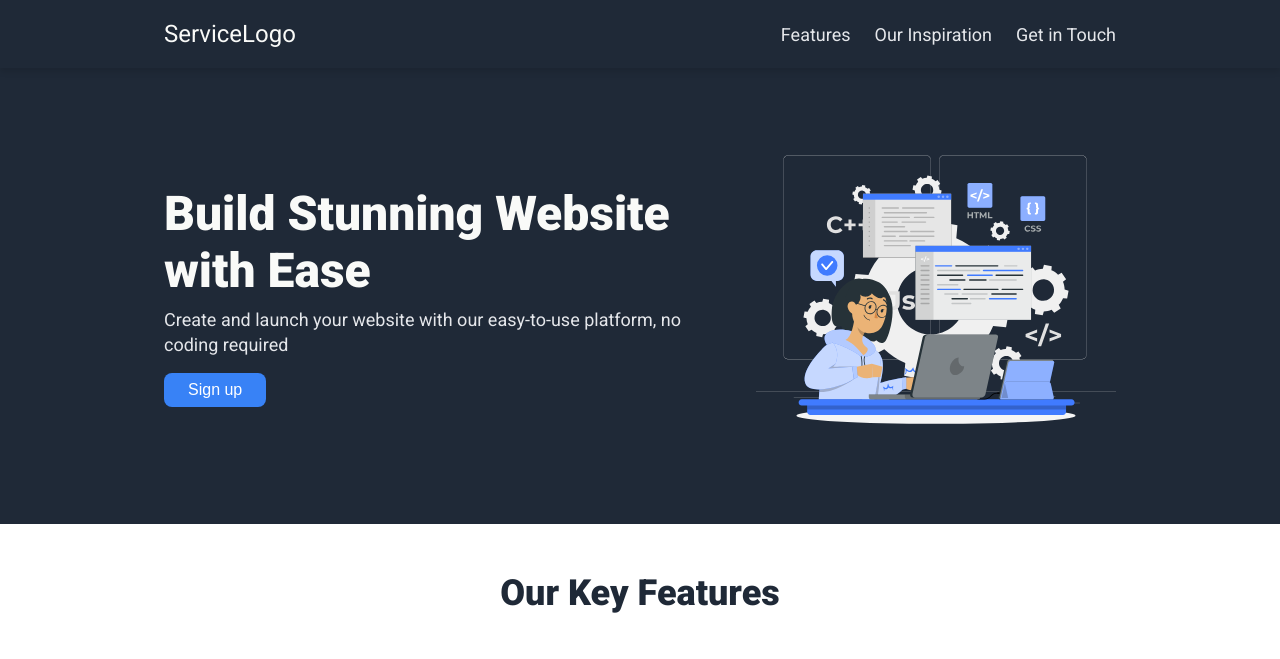
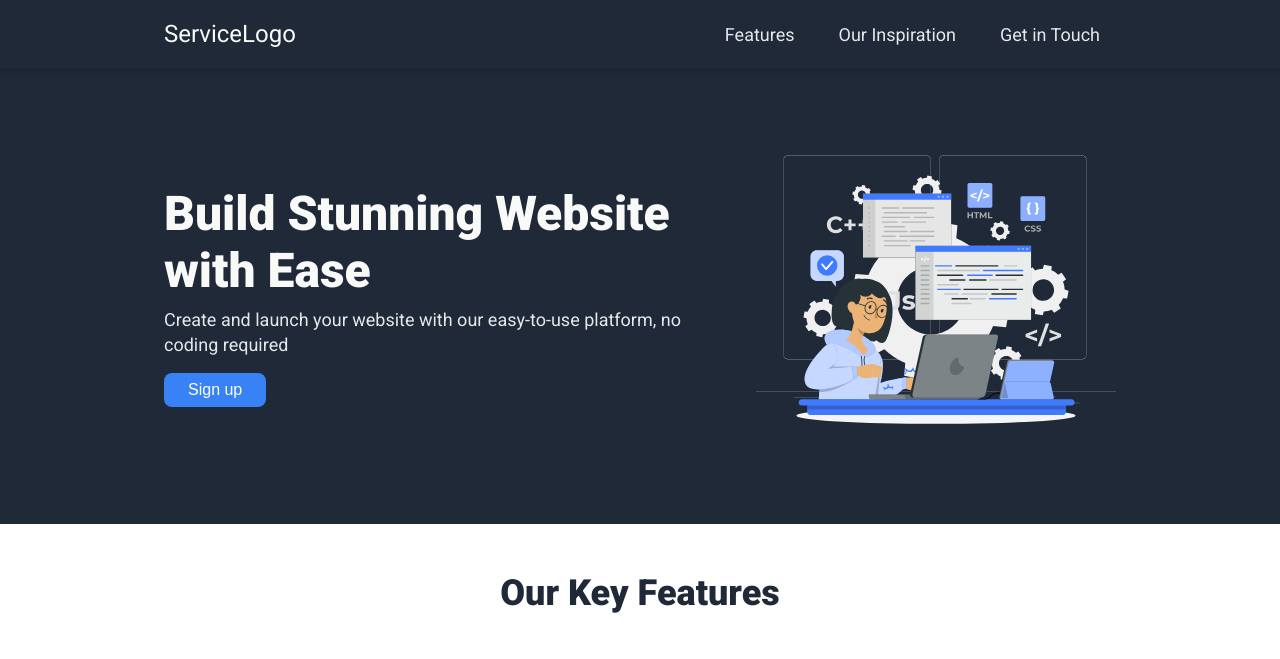
Before and after one commit to IssaKass/odin-landing-page, a plain HTML site: page index.html in a window 1280 px wide. Shown: the top 659 px of the page. Drawn offline with Linux system fonts and the light colour scheme.

Commit message:
Change nav links styles on hover

```diff
--- a/style.css
+++ b/style.css
@@ -77,12 +77,20 @@ button {
 
 .links {
 	display: flex;
-	gap: 24px;
+	gap: 12px;
 }
 
 .links a {
 	font-size: 18px;
 	color: #e5e7eb;
+	padding: 0.6rem 1rem;
+	border-radius: 0.4rem;
+	transition: all 250ms ease;
+}
+
+.links a:hover {
+	background-color: #3882f6;
+	color: #fff;
 }
 
 /* ---- Hero ---- */
```
